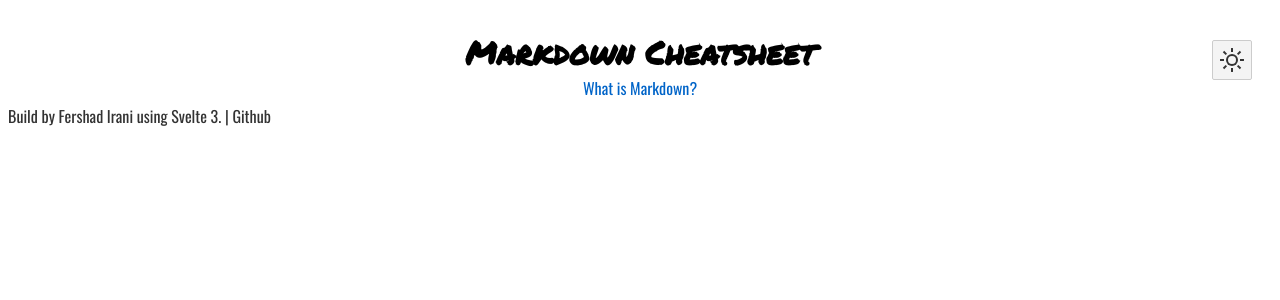
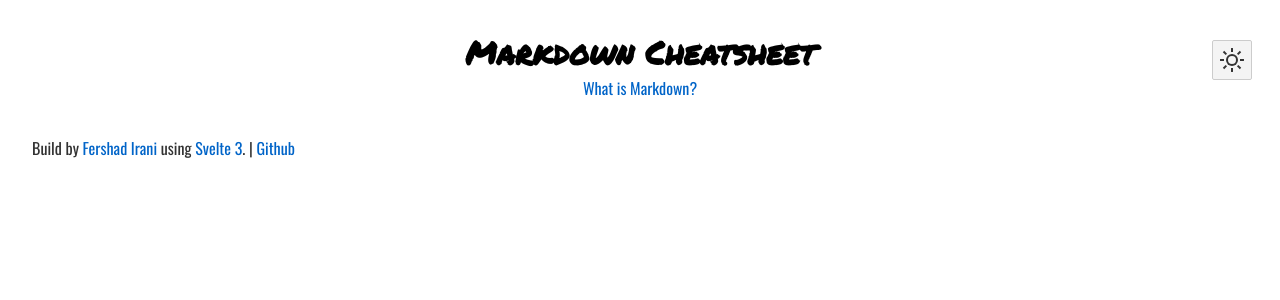
Before and after one commit to fershad/markdown-cheatsheet, a Svelte app: page / in a window 1280 px wide. Shown: the top 300 px of the page. Built offline with nearby package versions, Linux system fonts and the light colour scheme.

Commit message:
Basic footer

```diff
--- a/src/App.svelte
+++ b/src/App.svelte
@@ -1,5 +1,6 @@
 <script>
 	import Header from './components/Header.svelte';
+	import Footer from './components/Footer.svelte';
 </script>
 
 <Header />
@@ -8,9 +9,7 @@
 
 </main>
 
-<footer>
-	<p>Build by Fershad Irani using Svelte 3. | Github</p>
-</footer>
+<Footer />
 
 <style>
 
--- /dev/null
+++ b/src/components/Footer.svelte
@@ -0,0 +1,9 @@
+<script></script>
+
+<footer>
+	<div class="container">
+        <p>Build by <a href="https://www.fershad.com">Fershad Irani</a> using <a href="https://svelte.dev/">Svelte 3</a>. | <a href="https://github.com/fishintaiwan/markdown-cheatsheet">Github</a></p>
+    </div>
+</footer>
+
+<style></style>
```
